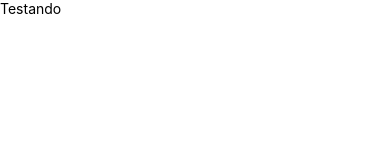
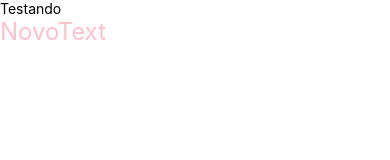
Before and after one commit to heenrYnog/DevFarm, a React Native app: screen / in a window 390 px wide. Shown: the top 160 px of the page. Built offline with nearby package versions, Linux system fonts and the light colour scheme.

Commit message:
styled-components

```diff
--- a/package.json
+++ b/package.json
@@ -13,7 +13,8 @@
   },
   "dependencies": {
     "react": "18.2.0",
-    "react-native": "0.71.8"
+    "react-native": "0.71.8",
+    "styled-components": "^5.3.11"
   },
   "devDependencies": {
     "@babel/core": "^7.20.0",
@@ -24,6 +25,7 @@
     "@types/jest": "^29.2.1",
     "@types/react": "^18.0.24",
     "@types/react-test-renderer": "^18.0.0",
+    "@types/styled-components-react-native": "^5.2.1",
     "@typescript-eslint/eslint-plugin": "^5.59.8",
     "@typescript-eslint/parser": "^5.59.8",
     "babel-jest": "^29.2.1",
--- a/src/App.tsx
+++ b/src/App.tsx
@@ -1,9 +1,16 @@
 import { SafeAreaView, Text } from 'react-native';
+import styled from 'styled-components/native';
+
+const TextNew = styled.Text`
+  font-size: 24px;
+  color: pink;
+`;
 
 const App = () => {
   return (
     <SafeAreaView>
       <Text>Testando</Text>
+      <TextNew>NovoText</TextNew>
     </SafeAreaView>
   );
 };
```
Also changed, not shown: tsconfig.json (+6 -1 lines), 1 other file (tests, documents, lock files or other folders).
